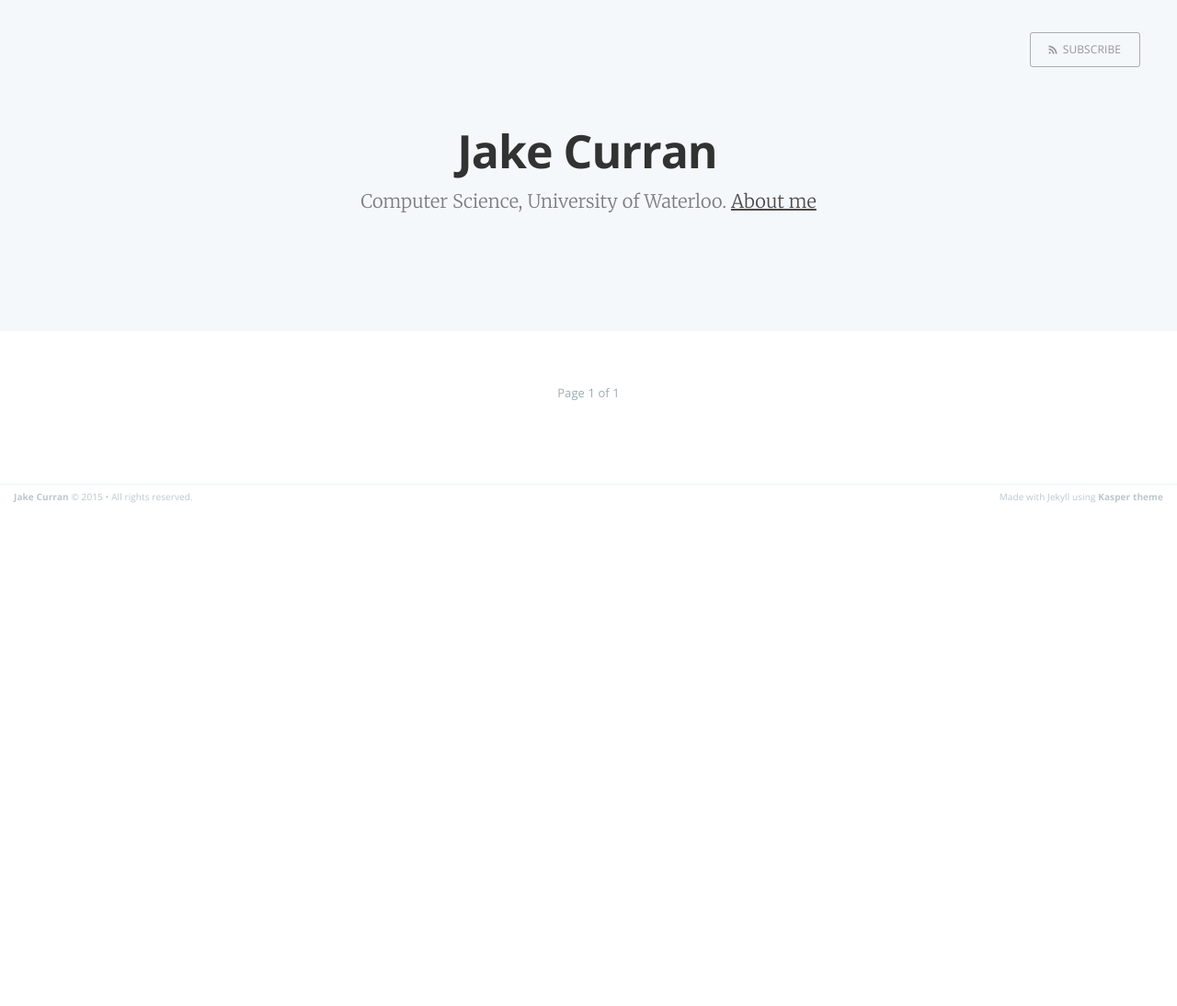
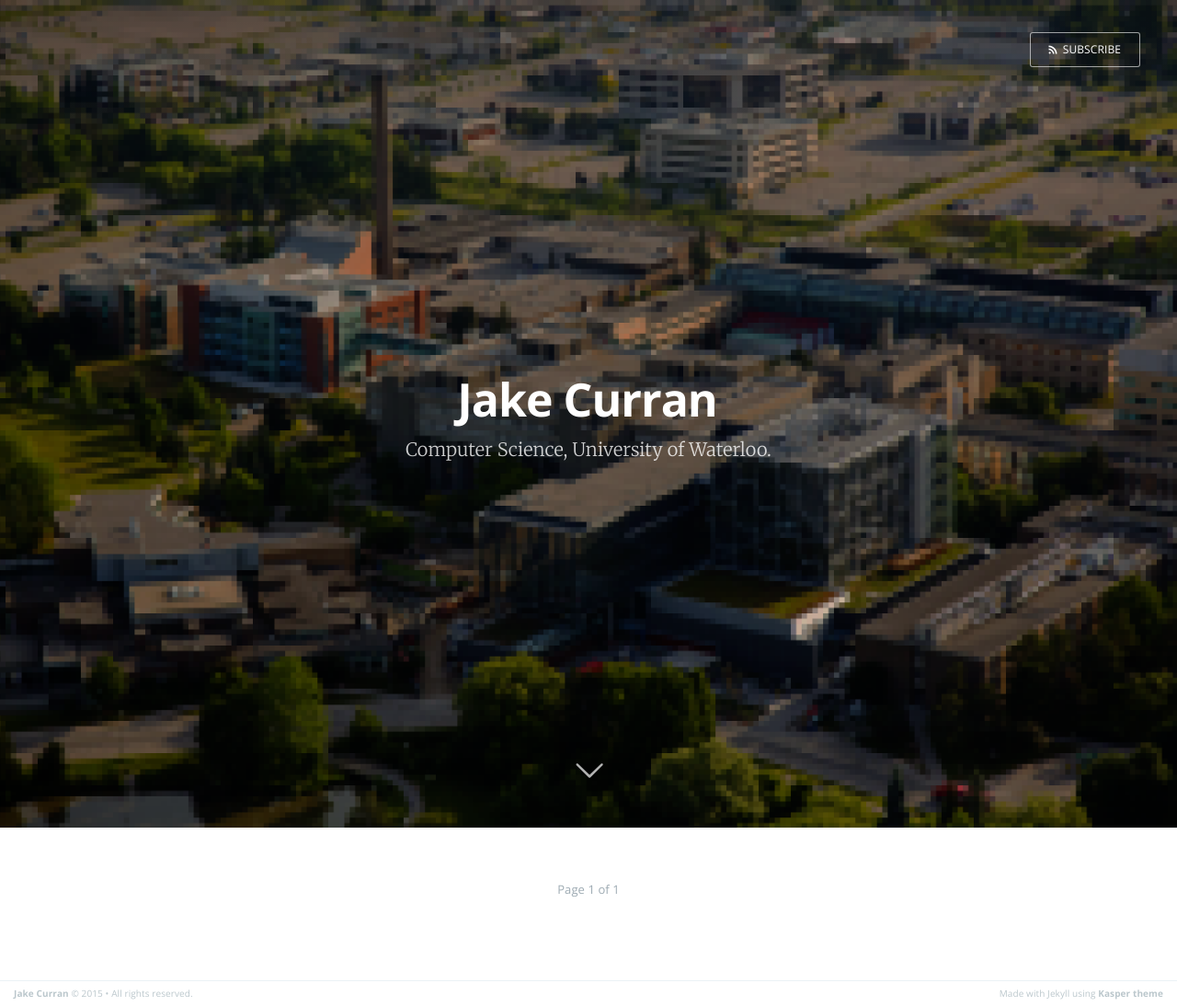
Before and after one commit to jakecurran/jakecurran.github.io, a Jekyll site: the page built from index.html, in a window 1280 px wide. Shown: the whole page at 92% size. Built offline with Jekyll 4.4.1, drawn with Linux system fonts in a browser that asks for light colours; Markdown is read by kramdown in place of the engine named in the settings; the list of posts is cut into pages by our own code; before the commit the page ends 900 px from its top, so only the background shows below that.

Commit message:
Add cover image

```diff
--- a/index.html
+++ b/index.html
@@ -1,8 +1,7 @@
 ---
 layout: default
 title: Home
-cover: false
-about: 'about.html'
+cover: /assets/images/cover.png
 ---
 
 <header class="main-header {% if page.cover %}" style="background-image: url({{ page.cover }}) {%else%}no-cover{% endif %}">
@@ -19,7 +18,6 @@
             <h1 class="page-title">{{ site.name }}</h1>
             <h2 class="page-description">
                 {% if site.description %} {{ site.description }}. {% endif %}
-                {% if page.about %} <a href='{{ site.baseurl }}{{ page.about }}'> About me </a> {% endif %}
             </h2>
         </div>
     </div>
```
Also changed, not shown: assets/images/cover.png (added).
